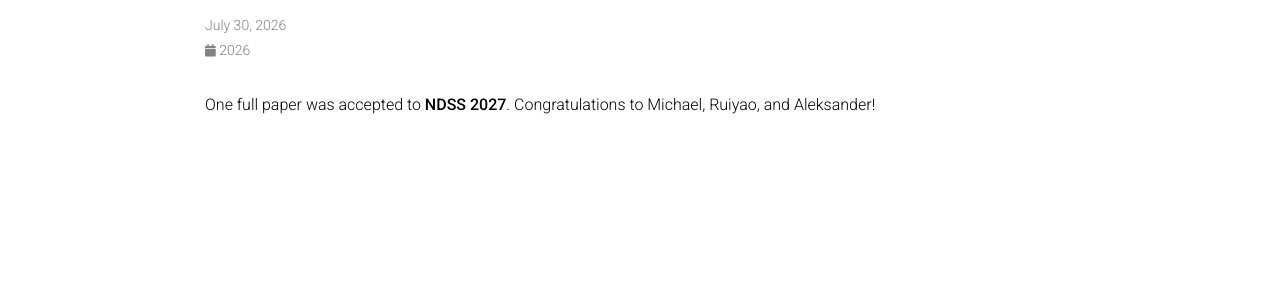
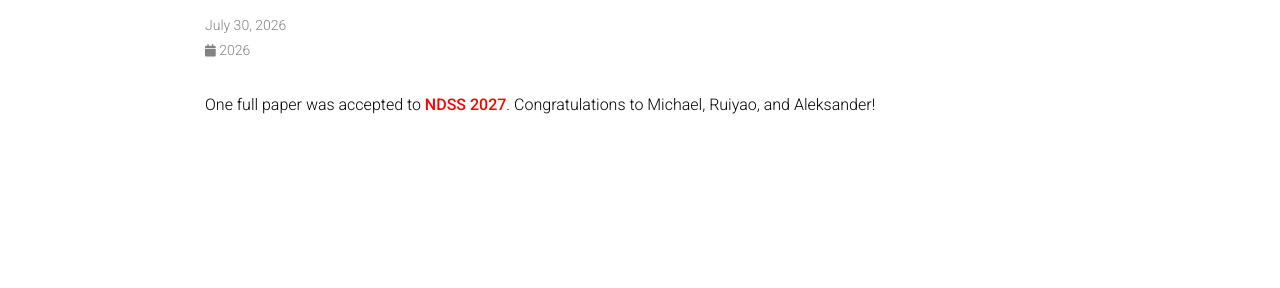
Before and after one commit to chenxiunt/chenxiunt.github.io, a Jekyll site: the page built from _news/announcement_20260730_NDSS.md, in a window 1280 px wide. Shown: the part 146-434 px from the top of the page. Built offline with Jekyll 4.4.1, drawn with Linux system fonts in a browser that asks for light colours; comment, search, counter and statistics services are not loaded; a style sheet for code colours, icons or effects is not loaded.

Commit message:
Update announcement_20260730_NDSS.md

```diff
--- a/_news/announcement_20260730_NDSS.md
+++ b/_news/announcement_20260730_NDSS.md
@@ -4,4 +4,4 @@ date: 2026-07-30 17:59:00-0400
 inline: true
 ---
 
-One full paper was accepted to **NDSS 2027**. Congratulations to Michael, Ruiyao, and Aleksander!
+One full paper was accepted to **<span style="color:red">NDSS 2027</span>**. Congratulations to Michael, Ruiyao, and Aleksander!
```
